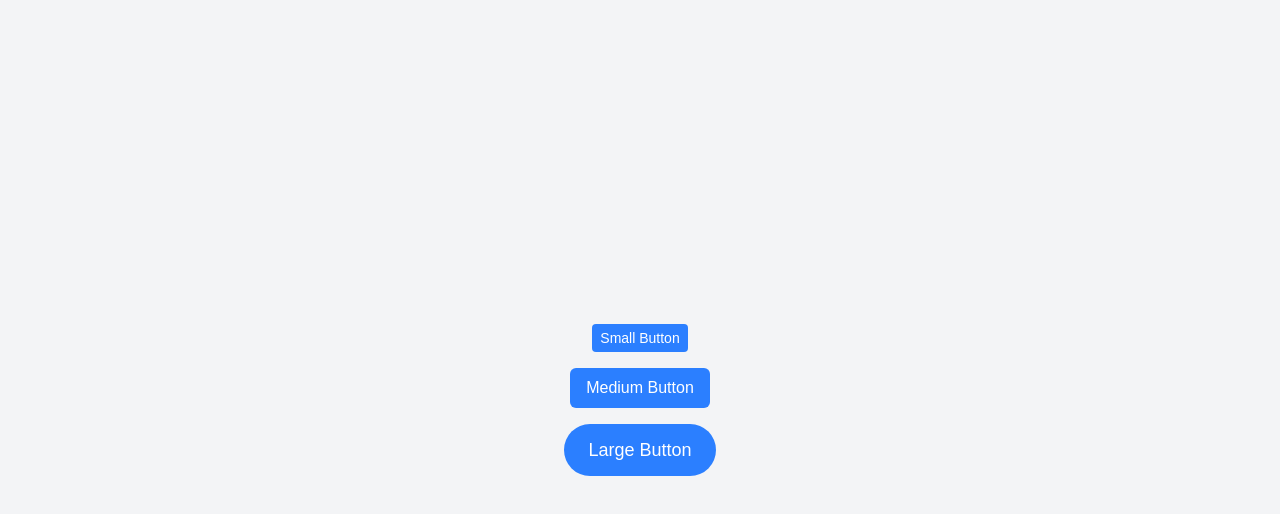
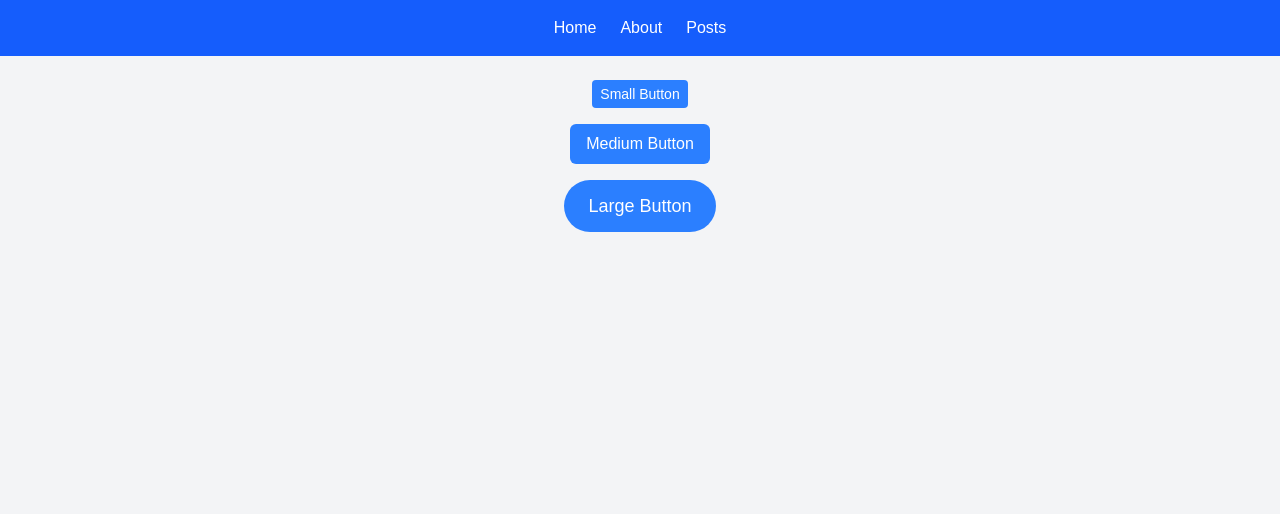
Before and after one commit to DavisonFR/alx-project-0x02-setup, a Next.js app in the folder alx-project-0x02/: page /about in a window 1280 px wide. Shown: the top 514 px of the page. Built offline with nearby package versions, Linux system fonts and the light colour scheme.

Commit message:
Fixed Header and Button component import issues

```diff
--- a/alx-project-0x02/pages/about.tsx
+++ b/alx-project-0x02/pages/about.tsx
@@ -1,11 +1,17 @@
+import Header from "@/components/layout/Header";
 import Button from "@/components/common/Button";
+
+
 
 export default function About() {
   return (
-    <div className="min-h-screen flex flex-col items-center justify-center space-y-4 bg-gray-100 p-6">
-      <Button size="small" shape="rounded-sm">Small Button</Button>
-      <Button size="medium" shape="rounded-md">Medium Button</Button>
-      <Button size="large" shape="rounded-full">Large Button</Button>
+    <div className="min-h-screen bg-gray-100">
+      <Header /> {/* ✅ Added Header Component */}
+      <div className="flex flex-col items-center justify-center space-y-4 p-6">
+        <Button size="small" shape="rounded-sm">Small Button</Button>
+        <Button size="medium" shape="rounded-md">Medium Button</Button>
+        <Button size="large" shape="rounded-full">Large Button</Button>
+      </div>
     </div>
   );
 }
```
